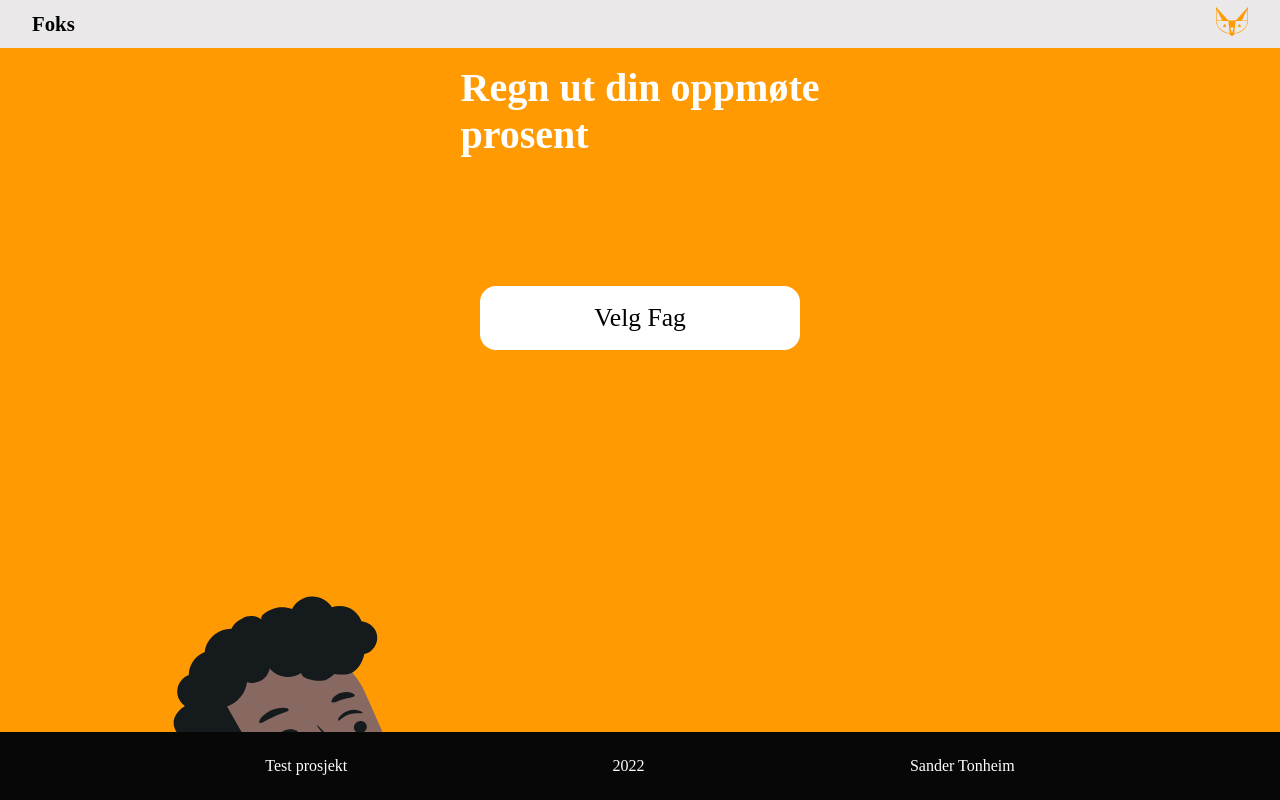
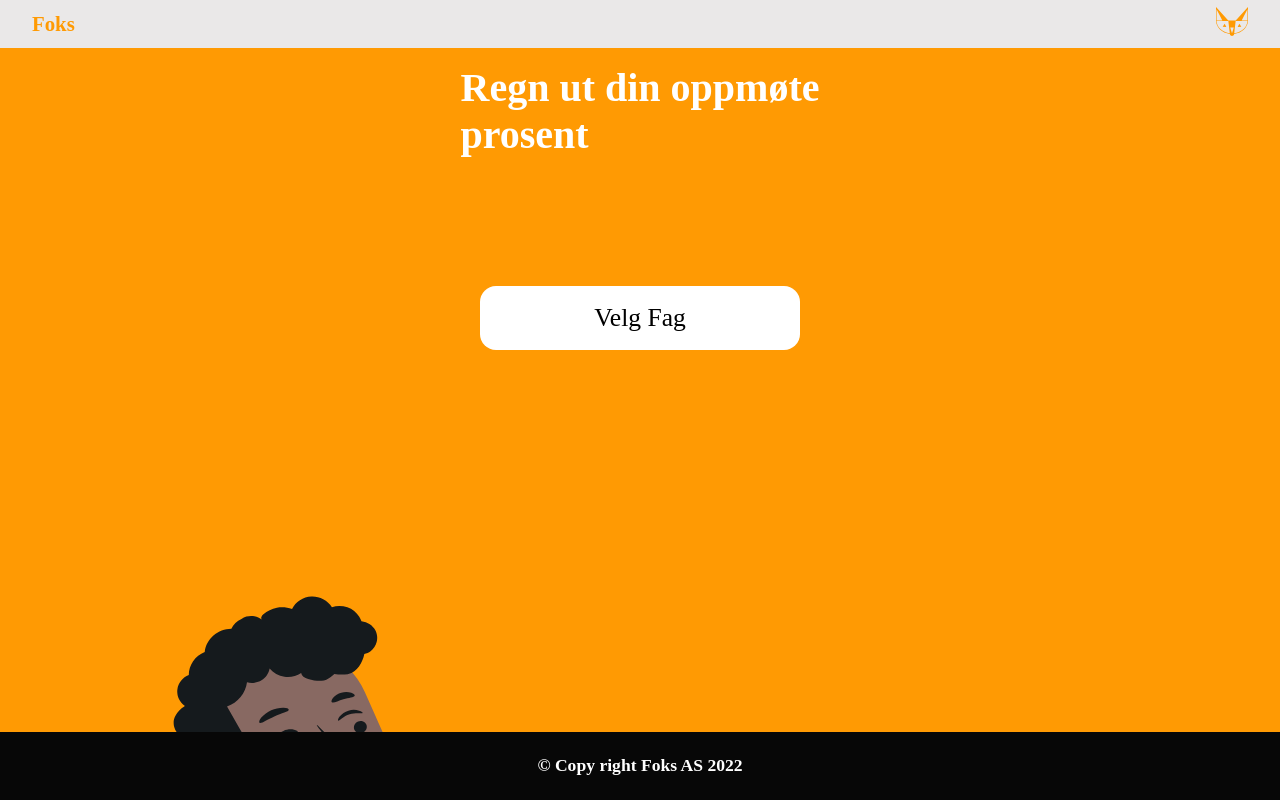
Before and after one commit to janwag/oppmote, a Next.js app: page / in a window 1280 px wide. Built offline with nearby package versions, Linux system fonts and the light colour scheme.

Commit message:
styling & added coperight symbole

```diff
--- a/components/footer.js
+++ b/components/footer.js
@@ -4,9 +4,7 @@ export default function Footer() {
 	return (
 		<div className={styles.footer}>
 			<div className={styles.text}>
-				<p>Test prosjekt </p>
-				<p>2022</p>
-				<p>Sander Tonheim</p>
+				<p>© Copy right Foks AS 2022</p>
 			</div>
 		</div>
 	)
--- a/styles/Footer.module.css
+++ b/styles/Footer.module.css
@@ -11,6 +11,8 @@
 	justify-content: space-evenly;
 	align-items: center;
 	width: 100%;
+	font-size: 1.1rem;
+	font-weight: 700;
 }
 
 .links a {
--- a/styles/Navbar.module.css
+++ b/styles/Navbar.module.css
@@ -17,4 +17,5 @@
 .text {
 	font-size: 1.3rem;
 	font-weight: bold;
+	color: #ff9a03;
 }
```
